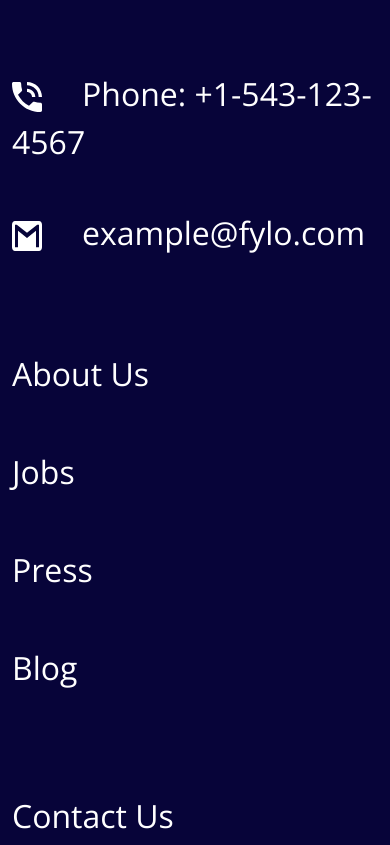
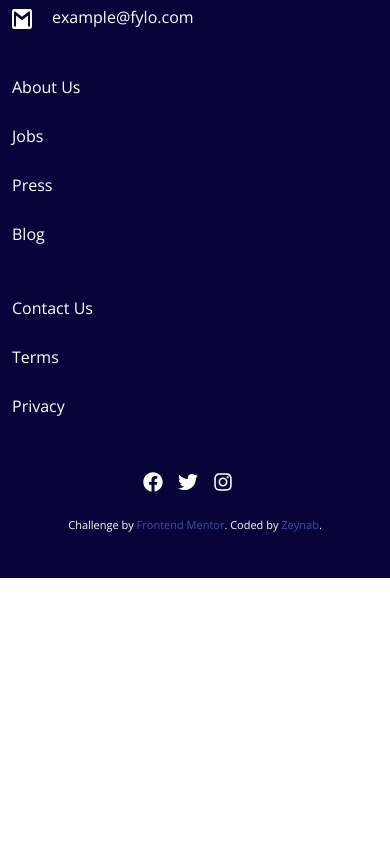
Before and after one commit to zeynabmvs/FyloLandingPage, a plain HTML site: page index.html in a window 390 px wide. Shown: the part 2745-3590 px from the top of the page. After the commit the page ends 3323 px from the top, so only its background shows below. Drawn offline with nearby package versions, Linux system fonts and the light colour scheme.

Commit message:
footer mobile done

```diff
--- a/app/scss/_footer.scss
+++ b/app/scss/_footer.scss
@@ -1,58 +1,64 @@
 .footer {
     background-color: $veryDarkBlue;
     color: $white;
-    padding-top: rem(127);
-    padding-bottom: rem(90);
-    font-size: rem(32);
+    padding-top: rem(63);
+    padding-bottom: rem(45);
+    font-size: rem(16);
 
     &__logo {
         display: block;
-        margin-bottom: rem(86);
+        margin-bottom: rem(43);
     }
 
     &__contact-info {
-        padding-bottom: rem(50);
+        padding-bottom: rem(25);
 
         div {
-            margin-bottom: rem(43);
+            margin-bottom: rem(21);
 
             img {
-                margin-right: rem(40);
-                width: rem(30);
-                height: rem(30);
+                margin-right: rem(20);
+                width: rem(20);
+                height: rem(20);
             }
         }
     }
 
     &__links1,
     &__links2 {
-        padding-bottom: rem(50);
+        padding-bottom: rem(25);
 
         a {
             display: block;
             color: $white;
-            margin-bottom: rem(50);
+            margin-bottom: rem(25);
         }
     }
 
 
     &__social {
+        margin-bottom: rem(25);
 
-        // a {
-        //     svg {
-        //         width: rem(30);
-        //         height: rem(30);
-        //     }
+        a {
 
-        //     svg path {
-        //         fill: $white;
-        //         transition: fill 150ms ease-in-out;
-        //     }
+            :not(last-child){
+                margin-right: rem(15);
+            }
+
+            svg {
+                width: rem(20);
+                height: rem(20);
+            }
+
+            svg path {
+                fill: $white;
+                // transition: fill 150ms ease-in-out;
+            }
         //     &:hover svg path {
         //         fill: $brightBLue;
         //     }
         // }
     }
 
-
+    }
 }
--- a/app/scss/_globals.scss
+++ b/app/scss/_globals.scss
@@ -167,3 +167,11 @@ input:focus {
     }
 
 }
+.attribution {
+    font-size: 11px;
+    text-align: center;
+  }
+
+  .attribution a {
+    color: hsl(228, 45%, 44%);
+  }
--- a/index.html
+++ b/index.html
@@ -6,11 +6,13 @@
   <meta name="viewport" content="width=device-width, initial-scale=1.0">
   <meta name="description" content="Fylo landing page">
 
+  <!-- Bootstrap 5 -->
   <link href="https://cdn.jsdelivr.net/npm/bootstrap@5.0.2/dist/css/bootstrap.min.css" rel="stylesheet"
     integrity="sha384-EVSTQN3/azprG1Anm3QDgpJLIm9Nao0Yz1ztcQTwFspd3yD65VohhpuuCOmLASjC" crossorigin="anonymous">
   <script src="https://cdn.jsdelivr.net/npm/bootstrap@5.0.2/dist/js/bootstrap.bundle.min.js"
     integrity="sha384-MrcW6ZMFYlzcLA8Nl+NtUVF0sA7MsXsP1UyJoMp4YLEuNSfAP+JcXn/tWtIaxVXM"
     crossorigin="anonymous"></script>
+
   <link rel="icon" type="image/png" sizes="32x32" href="./images/favicon-32x32.png">
   <link rel="preconnect" href="https://fonts.googleapis.com">
   <link rel="preconnect" href="https://fonts.gstatic.com" crossorigin>
@@ -20,17 +22,6 @@
 
   <title>Frontend Mentor | Fylo landing page with two column layout</title>
 
-  <!-- Feel free to remove these styles or customise in your own stylesheet 👍 -->
-  <style>
-    .attribution {
-      font-size: 11px;
-      text-align: center;
-    }
-
-    .attribution a {
-      color: hsl(228, 45%, 44%);
-    }
-  </style>
 </head>
 
 <body>
@@ -167,13 +158,15 @@
         <a href="#">Privacy</a>
       </div>
 
-      <div class="footer__social">
+      <div class="footer__social flex flex-jc-c">
         <a href="#">
-          <i class="fa-brands fa-instagram"></i>
+          <svg xmlns="http://www.w3.org/2000/svg" viewBox="0 0 512 512"><!--! Font Awesome Pro 6.1.1 by @fontawesome - https://fontawesome.com License - https://fontawesome.com/license (Commercial License) Copyright 2022 Fonticons, Inc. --><path d="M504 256C504 119 393 8 256 8S8 119 8 256c0 123.78 90.69 226.38 209.25 245V327.69h-63V256h63v-54.64c0-62.15 37-96.48 93.67-96.48 27.14 0 55.52 4.84 55.52 4.84v61h-31.28c-30.8 0-40.41 19.12-40.41 38.73V256h68.78l-11 71.69h-57.78V501C413.31 482.38 504 379.78 504 256z"/></svg>
         </a>
         <a href="#">
+          <svg xmlns="http://www.w3.org/2000/svg" viewBox="0 0 512 512"><!--! Font Awesome Pro 6.1.1 by @fontawesome - https://fontawesome.com License - https://fontawesome.com/license (Commercial License) Copyright 2022 Fonticons, Inc. --><path d="M459.37 151.716c.325 4.548.325 9.097.325 13.645 0 138.72-105.583 298.558-298.558 298.558-59.452 0-114.68-17.219-161.137-47.106 8.447.974 16.568 1.299 25.34 1.299 49.055 0 94.213-16.568 130.274-44.832-46.132-.975-84.792-31.188-98.112-72.772 6.498.974 12.995 1.624 19.818 1.624 9.421 0 18.843-1.3 27.614-3.573-48.081-9.747-84.143-51.98-84.143-102.985v-1.299c13.969 7.797 30.214 12.67 47.431 13.319-28.264-18.843-46.781-51.005-46.781-87.391 0-19.492 5.197-37.36 14.294-52.954 51.655 63.675 129.3 105.258 216.365 109.807-1.624-7.797-2.599-15.918-2.599-24.04 0-57.828 46.782-104.934 104.934-104.934 30.213 0 57.502 12.67 76.67 33.137 23.715-4.548 46.456-13.32 66.599-25.34-7.798 24.366-24.366 44.833-46.132 57.827 21.117-2.273 41.584-8.122 60.426-16.243-14.292 20.791-32.161 39.308-52.628 54.253z"/></svg>
         </a>
         <a href="#">
+          <svg xmlns="http://www.w3.org/2000/svg" viewBox="0 0 448 512"><!--! Font Awesome Pro 6.1.1 by @fontawesome - https://fontawesome.com License - https://fontawesome.com/license (Commercial License) Copyright 2022 Fonticons, Inc. --><path d="M224.1 141c-63.6 0-114.9 51.3-114.9 114.9s51.3 114.9 114.9 114.9S339 319.5 339 255.9 287.7 141 224.1 141zm0 189.6c-41.1 0-74.7-33.5-74.7-74.7s33.5-74.7 74.7-74.7 74.7 33.5 74.7 74.7-33.6 74.7-74.7 74.7zm146.4-194.3c0 14.9-12 26.8-26.8 26.8-14.9 0-26.8-12-26.8-26.8s12-26.8 26.8-26.8 26.8 12 26.8 26.8zm76.1 27.2c-1.7-35.9-9.9-67.7-36.2-93.9-26.2-26.2-58-34.4-93.9-36.2-37-2.1-147.9-2.1-184.9 0-35.8 1.7-67.6 9.9-93.9 36.1s-34.4 58-36.2 93.9c-2.1 37-2.1 147.9 0 184.9 1.7 35.9 9.9 67.7 36.2 93.9s58 34.4 93.9 36.2c37 2.1 147.9 2.1 184.9 0 35.9-1.7 67.7-9.9 93.9-36.2 26.2-26.2 34.4-58 36.2-93.9 2.1-37 2.1-147.8 0-184.8zM398.8 388c-7.8 19.6-22.9 34.7-42.6 42.6-29.5 11.7-99.5 9-132.1 9s-102.7 2.6-132.1-9c-19.6-7.8-34.7-22.9-42.6-42.6-11.7-29.5-9-99.5-9-132.1s-2.6-102.7 9-132.1c7.8-19.6 22.9-34.7 42.6-42.6 29.5-11.7 99.5-9 132.1-9s102.7-2.6 132.1 9c19.6 7.8 34.7 22.9 42.6 42.6 11.7 29.5 9 99.5 9 132.1s2.7 102.7-9 132.1z"/></svg>
         </a>
       </div>
 
```
Also changed, not shown: dist/style.css.
